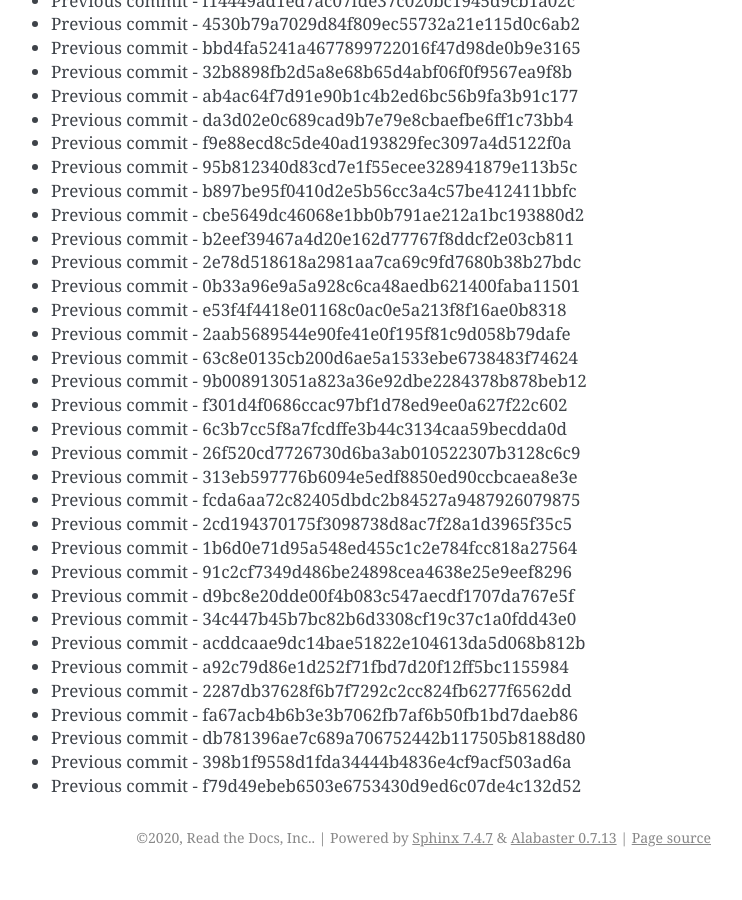
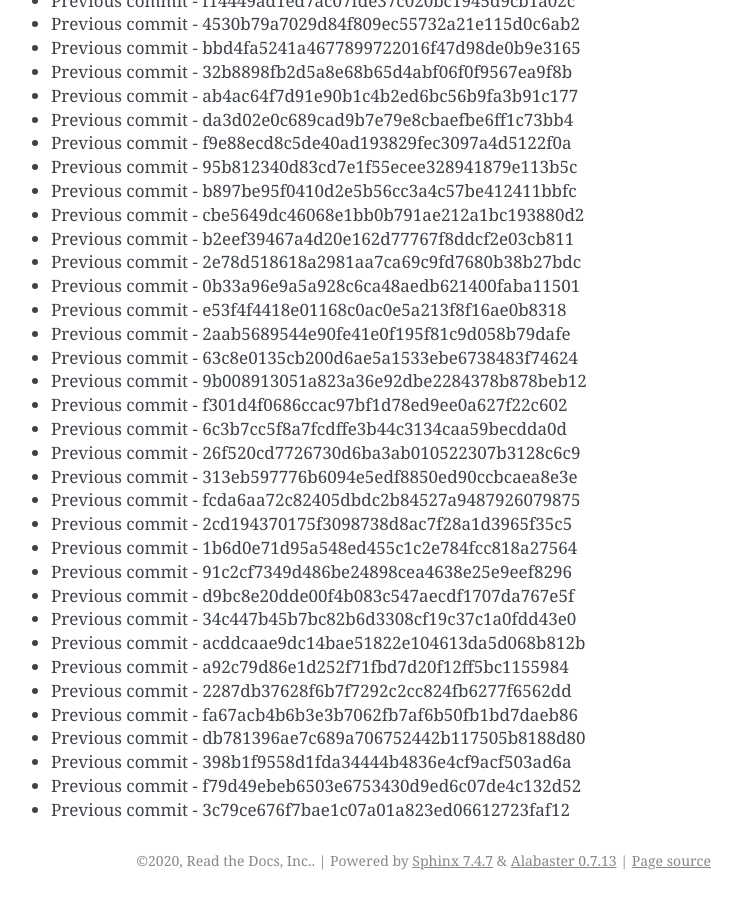
Before and after one commit to readthedocs/rtd-git-stresstest, a Sphinx documentation site: the page built from docs/updates.rst, in a window 1280 px wide and 900 px high, scrolled down 77852 px. Shown: the whole window, without its empty margins (399-1141 px from the left). Built offline with Sphinx 7.4.7, drawn with Linux system fonts in a browser that asks for light colours; before the commit the page ends 78729 px from its top, so only the background shows below that.

Commit message:
Generating commit from previous: 3c79ce676f7bae1c07a01a823ed06612723faf12

```diff
--- a/docs/updates.rst
+++ b/docs/updates.rst
@@ -3303,3 +3303,4 @@ It can be tested for any performance characteristics.
 * Previous commit - db781396ae7c689a706752442b117505b8188d80
 * Previous commit - 398b1f9558d1fda34444b4836e4cf9acf503ad6a
 * Previous commit - f79d49ebeb6503e6753430d9ed6c07de4c132d52
+* Previous commit - 3c79ce676f7bae1c07a01a823ed06612723faf12
```
